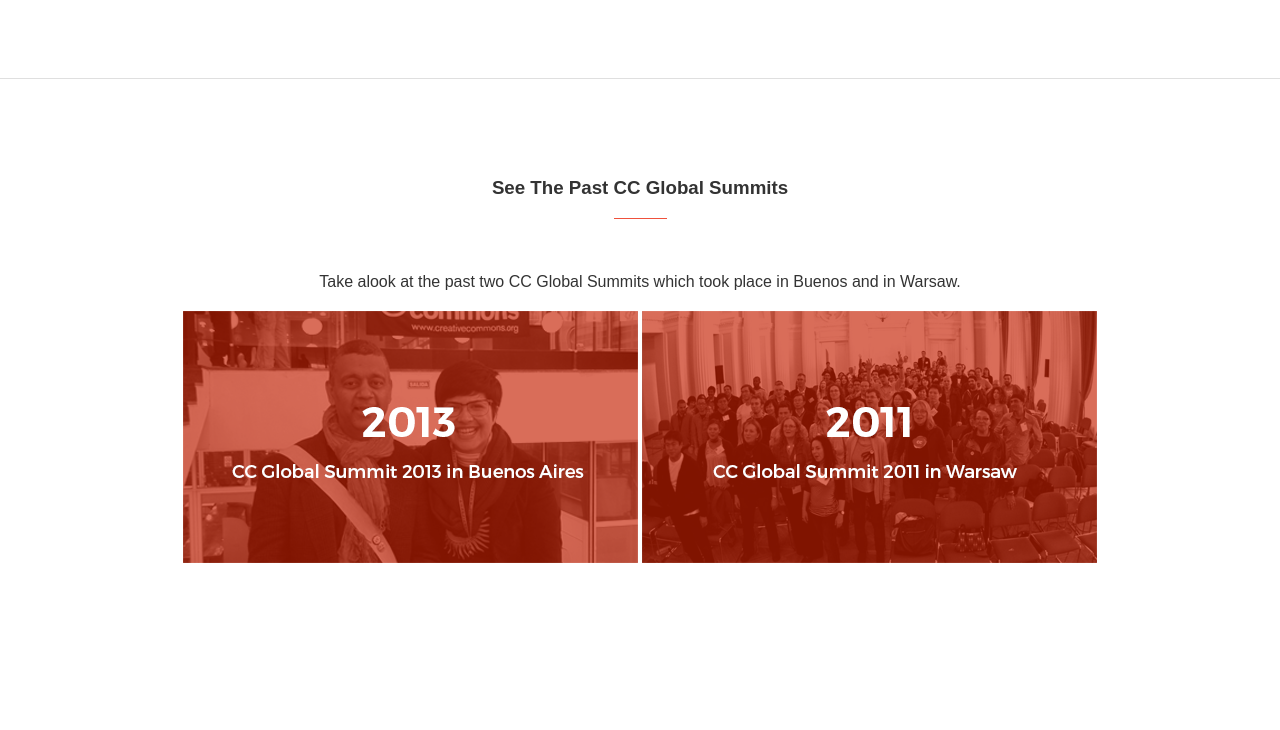
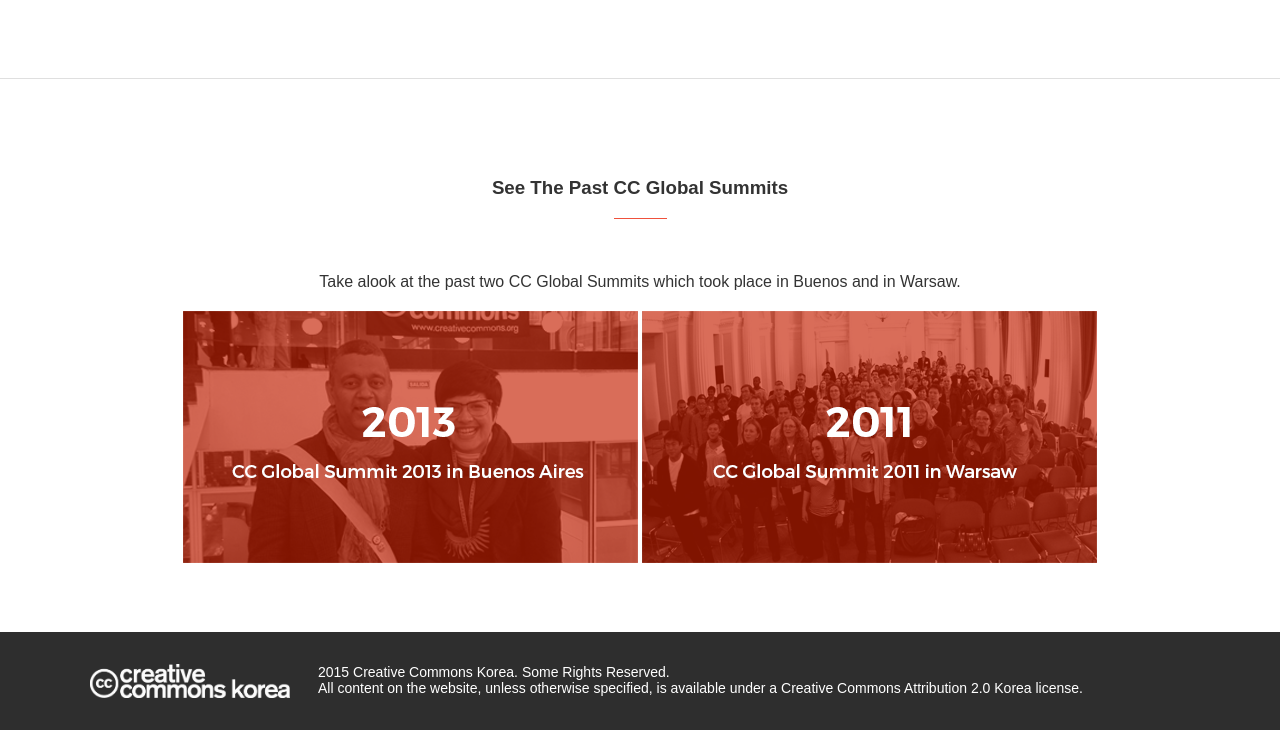
Before and after one commit to Gedewon/ConferencePage_C1, a website: page about.html in a window 1280 px wide. Shown: the part 1407-2137 px from the top of the page. Before the commit the page ends 2039 px from the top, so only its background shows below. Drawn offline with Linux system fonts and the light colour scheme; files that its build step writes are made by us from their sources; files whose address does not match are found by name.

Commit message:
ADD Fottor in about section

```diff
--- a/about.html
+++ b/about.html
@@ -181,6 +181,18 @@
           </div>
         </div>
       </section>
+      <footer class="wrap clearfix dark_footer">
+        <div class="content">
+          <img src="images/sponsors/cck-logo1.png" alt="CCSummitLogo" />
+          <div class="footer-desc">
+            <p>2015 Creative Commons Korea. Some Rights Reserved.</p>
+            <p>
+              All content on the website, unless otherwise specified, is available
+              under a Creative Commons Attribution 2.0 Korea license.
+            </p>
+          </div>
+        </div>
+      </footer>
 <script src="./Js/About/script.js"></script>
 </body>
 </html>
```
